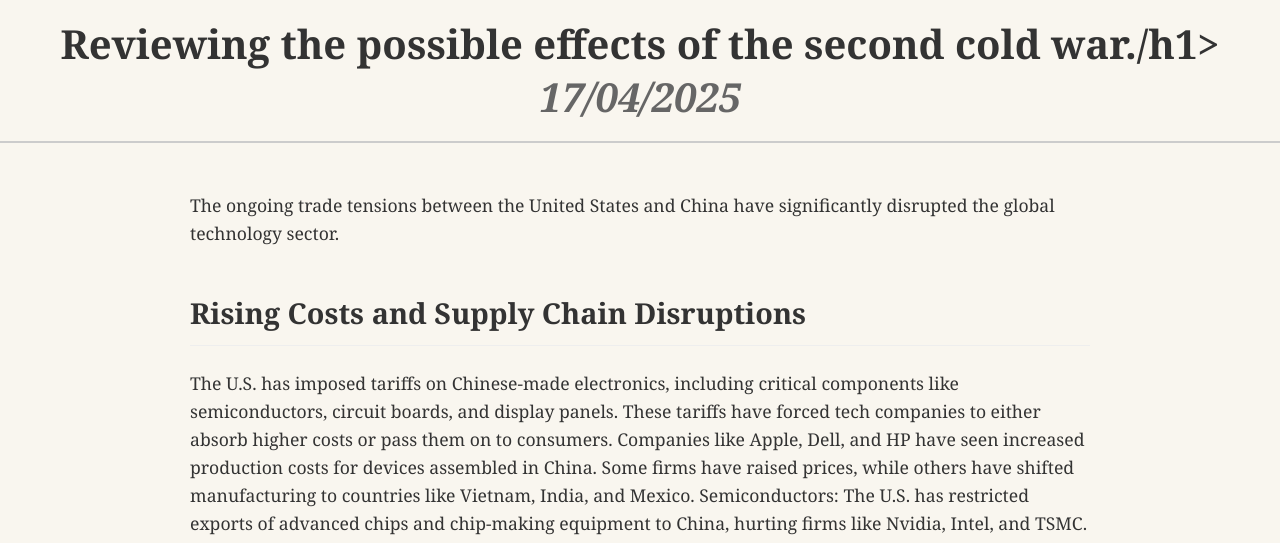
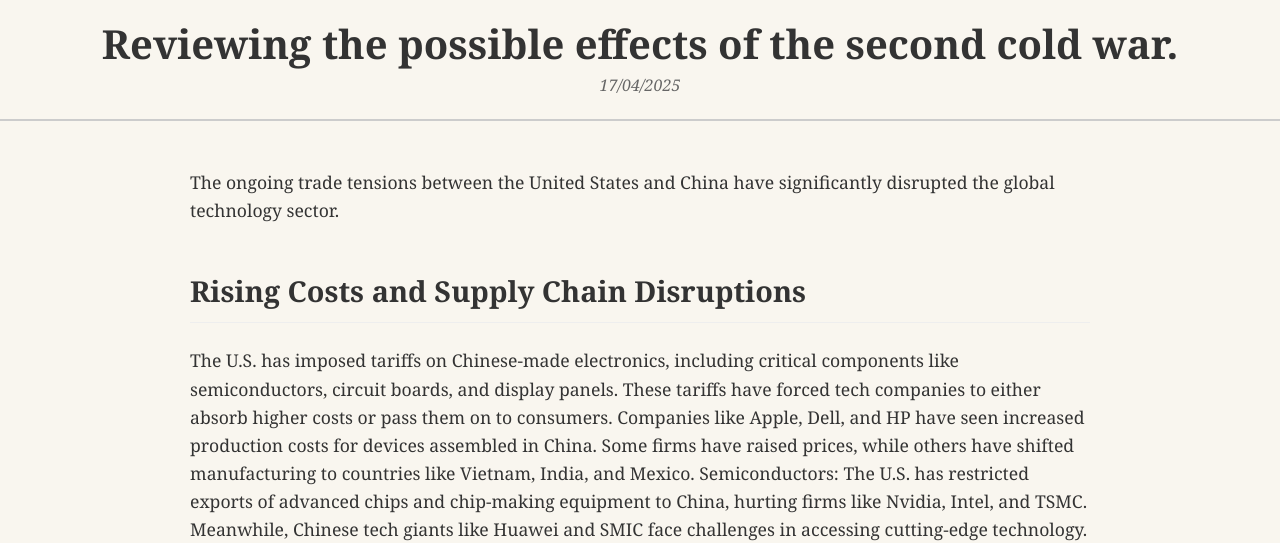
Before and after one commit to Louis-philip/Mankind, a plain HTML site: page article1.html in a window 1280 px wide. Shown: the top 543 px of the page. Drawn offline with Linux system fonts and the light colour scheme.

Commit message:
Update article1.html

```diff
--- a/article1.html
+++ b/article1.html
@@ -135,7 +135,7 @@
 </head>
 <body>
     <header>
-        <h1>Reviewing the possible effects of the second cold war./h1>
+        <h1>Reviewing the possible effects of the second cold war.</h1>
         <div class="article-date">17/04/2025</div>
     </header>
     <div class="container">
```
